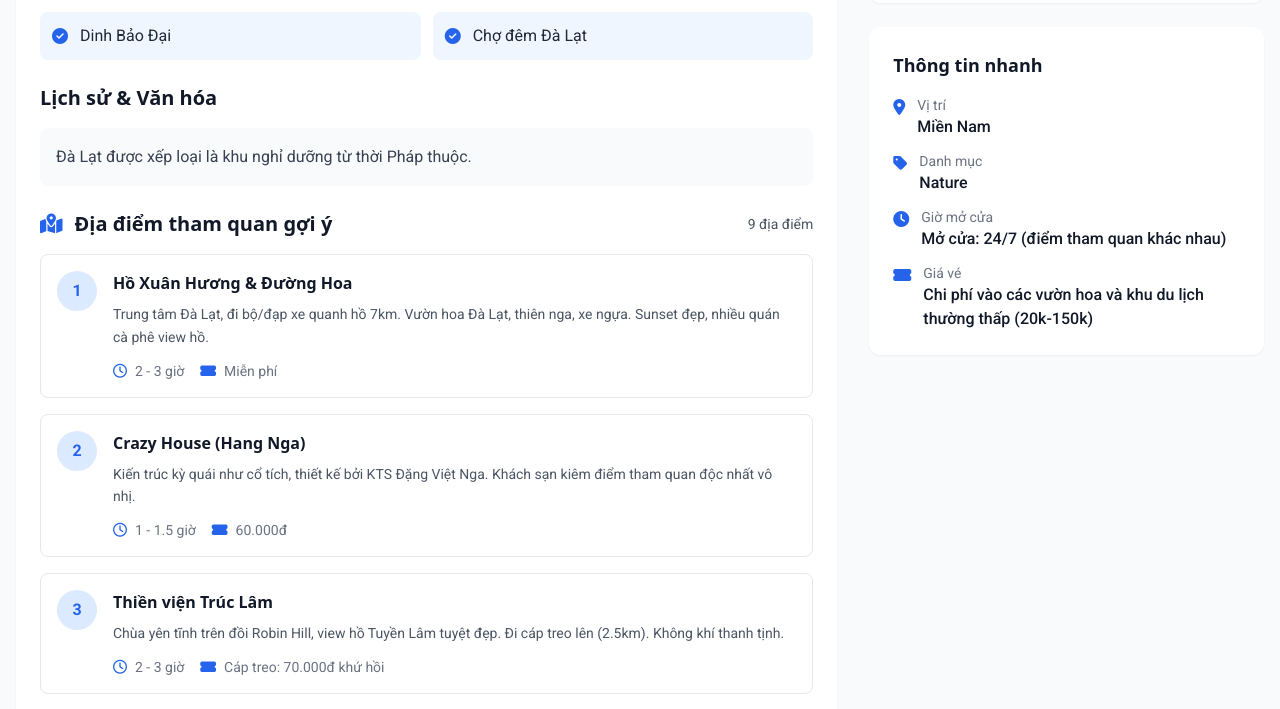
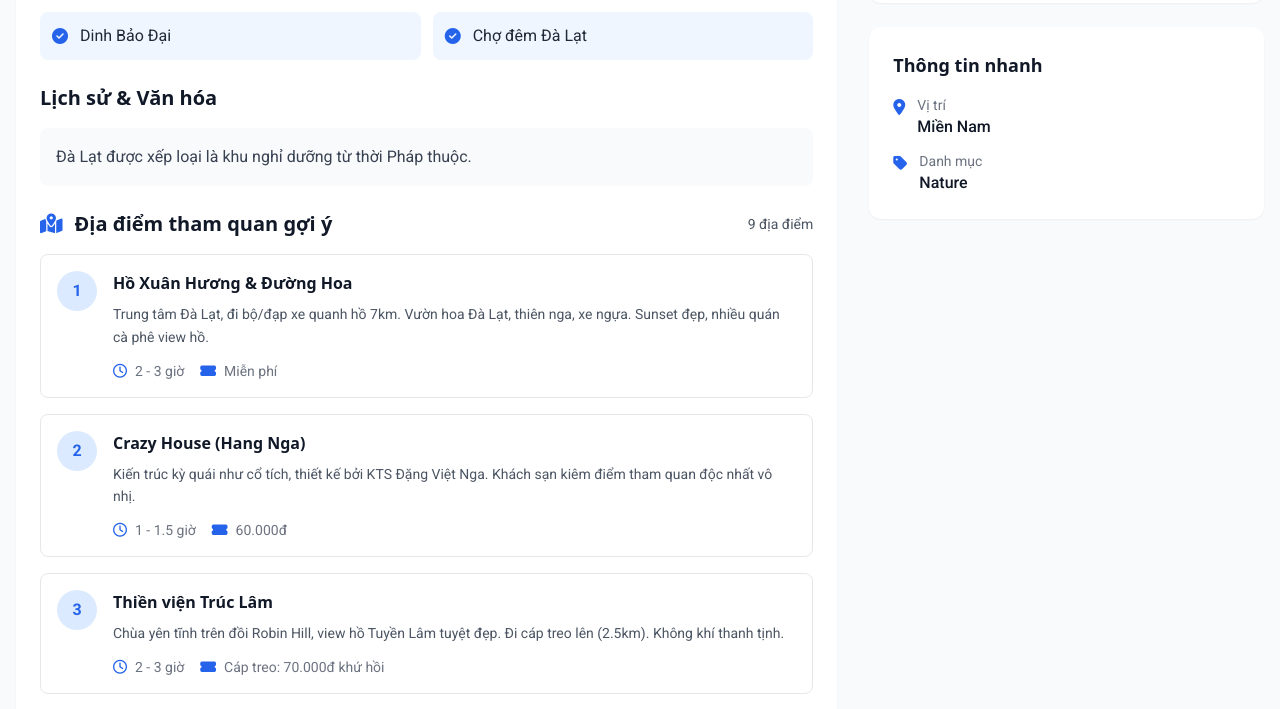
Before and after one commit to nvtai24/exe101-demo, a React (Vite) app: page /destinations/dalat in a window 1280 px wide. Shown: the part 1167-1876 px from the top of the page. Built offline with nearby package versions, Linux system fonts and the light colour scheme; no server answers.

Commit message:
refactor: remove unused opening hours and price sections from DestinationDetail

```diff
--- a/src/pages/DestinationDetail.jsx
+++ b/src/pages/DestinationDetail.jsx
@@ -621,28 +621,6 @@ const DestinationDetail = () => {
                     </div>
                   </div>
                 </div>
-                {loc.openingHours && (
-                  <div className="flex items-start">
-                    <i className="fas fa-clock text-primary-600 mt-1 mr-3"></i>
-                    <div>
-                      <div className="text-sm text-gray-500">Giờ mở cửa</div>
-                      <div className="font-medium text-gray-900">
-                        {loc.openingHours}
-                      </div>
-                    </div>
-                  </div>
-                )}
-                {loc.price && (
-                  <div className="flex items-start">
-                    <i className="fas fa-ticket-alt text-primary-600 mt-1 mr-3"></i>
-                    <div>
-                      <div className="text-sm text-gray-500">Giá vé</div>
-                      <div className="font-medium text-gray-900">
-                        {loc.price}
-                      </div>
-                    </div>
-                  </div>
-                )}
               </div>
             </div>
           </aside>
```
